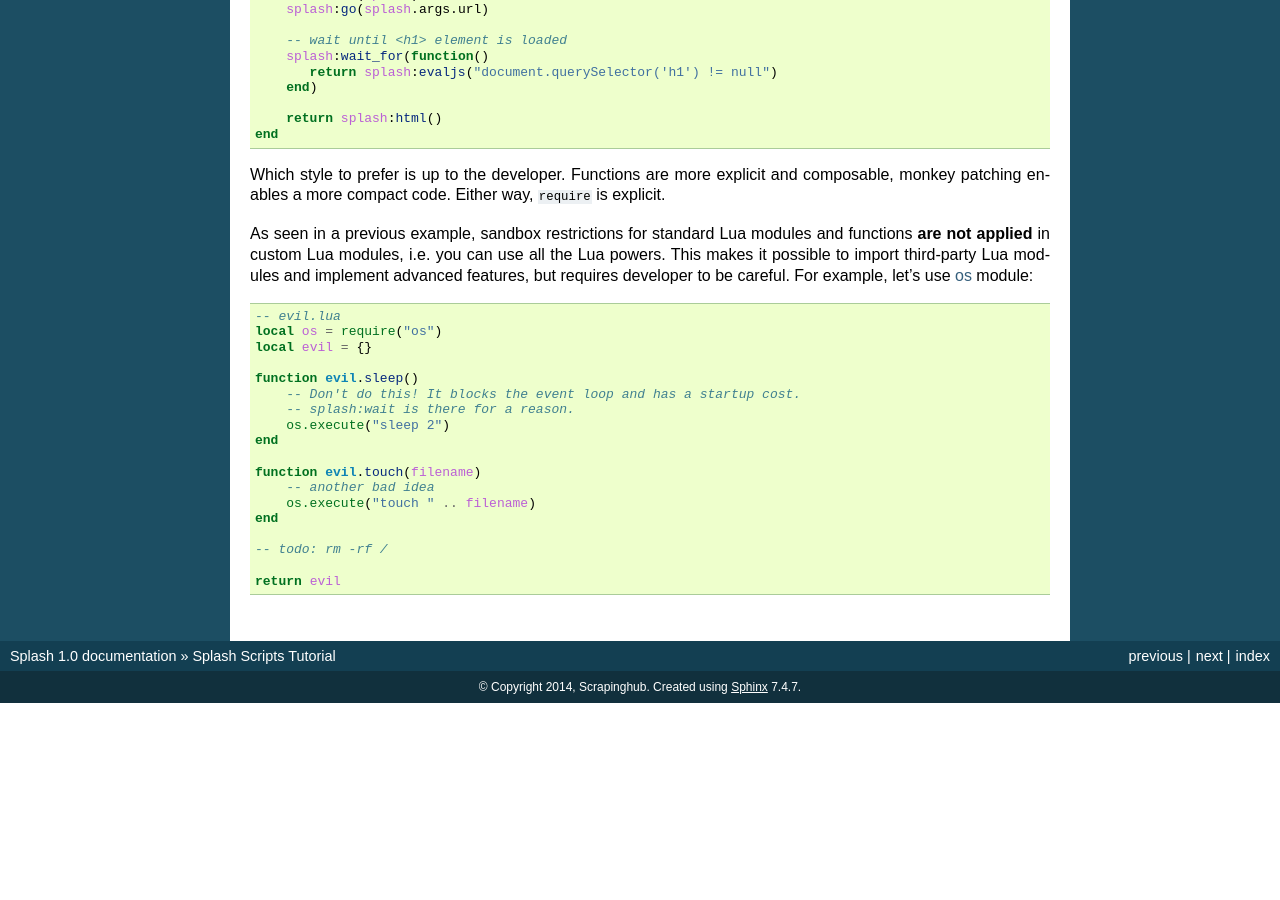
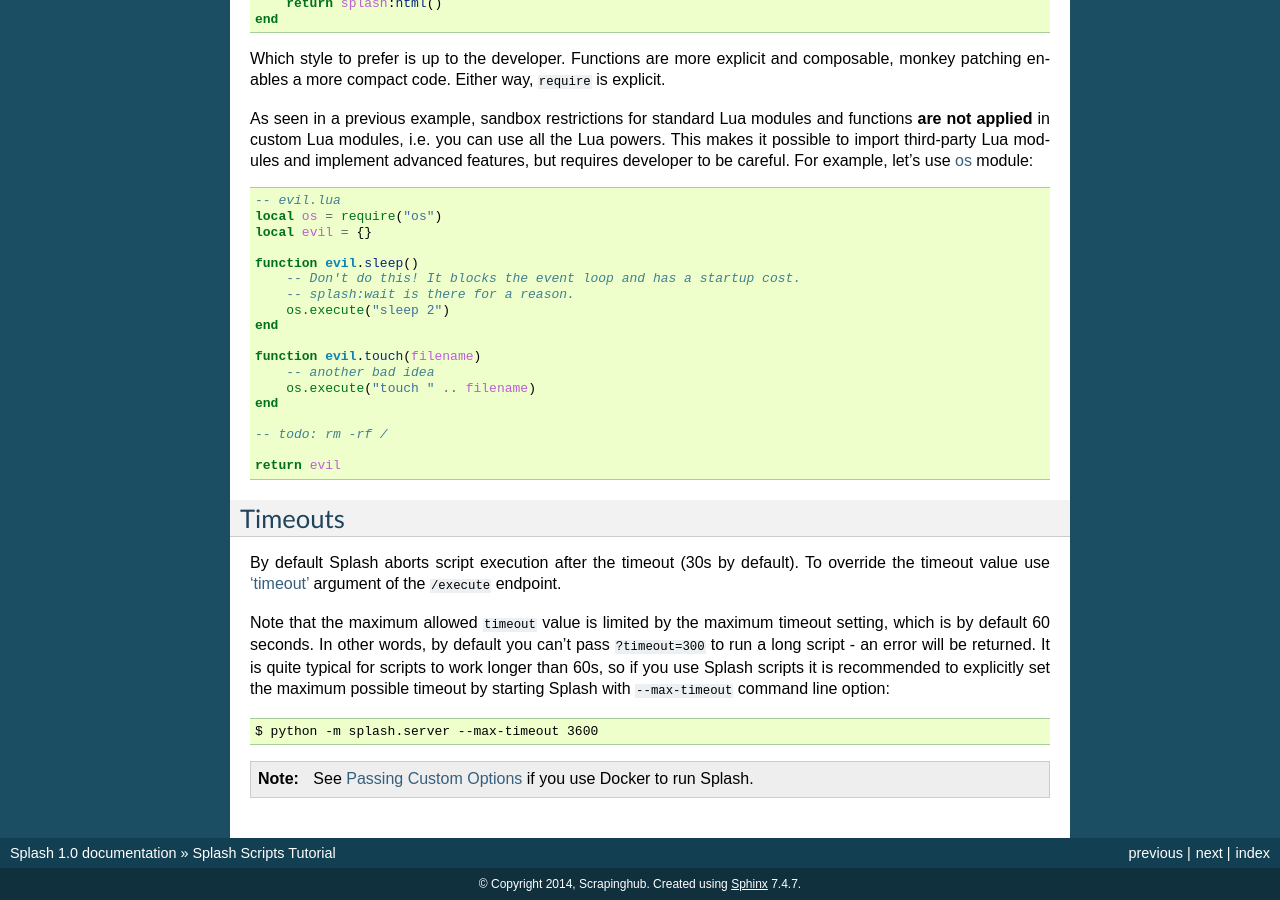
Before and after one commit to scrapinghub/splash, a Sphinx documentation site: the page built from docs/scripting-tutorial.rst, in a window 1280 px wide and 900 px high, scrolled down 7450 px. Built offline with Sphinx 7.4.7, drawn with Linux system fonts in a browser that asks for light colours; before the commit the page ends 8153 px from its top, so only the background shows below that; some of the changed text lies outside the part shown.

Commit message:
DOC some readability improvements for the max-timeout docs

```diff
--- a/docs/api.rst
+++ b/docs/api.rst
@@ -41,9 +41,13 @@
 .. _arg-timeout:
 
 timeout : float : optional
-  A timeout (in seconds) for the render (defaults to 30). Value of less than
-  supplied to --max-timeout command line option, or default maximum timeout
-  will be rejected with 400 status code and error message.
+  A timeout (in seconds) for the render (defaults to 30).
+
+  By default, maximum allowed value for the timeout is 60 seconds.
+  To override it start Splash with ``--max-timeout`` command line option.
+  For example, here Splash is configured to allow timeouts up to 2 minutes::
+
+      $ python -m splash.server --max-timeout 120
 
 .. _arg-wait:
 
@@ -415,6 +419,8 @@
 
 lua_source : string : required
   Browser automation script. See :ref:`scripting-tutorial` for more info.
+
+.. _arg-execute-timeout:
 
 timeout : float : optional
   Same as :ref:`'timeout' <arg-timeout>` argument for `render.html`_.
--- a/docs/install.rst
+++ b/docs/install.rst
@@ -88,6 +88,8 @@
 Customizing Dockerized Splash
 -----------------------------
 
+.. _docker-custom-options:
+
 Passing Custom Options
 ~~~~~~~~~~~~~~~~~~~~~~
 
--- a/docs/scripting-tutorial.rst
+++ b/docs/scripting-tutorial.rst
@@ -559,3 +554,24 @@
     -- todo: rm -rf /
 
     return evil
+
+Timeouts
+--------
+
+By default Splash aborts script execution after the timeout
+(30s by default). To override the timeout value use
+:ref:`'timeout' <arg-execute-timeout>` argument of the ``/execute`` endpoint.
+
+Note that the maximum allowed ``timeout`` value is limited by the maximum
+timeout setting, which is by default 60 seconds. In other words,
+by default you can't pass ``?timeout=300`` to run a long script - an
+error will be returned. It is quite typical for scripts to work longer
+than 60s, so if you use Splash scripts it is recommended to explicitly
+set the maximum possible timeout by starting Splash with
+``--max-timeout`` command line option::
+
+    $ python -m splash.server --max-timeout 3600
+
+.. note::
+
+    See :ref:`docker-custom-options` if you use Docker to run Splash.
```
Also changed, not shown: other parts of docs/scripting-tutorial.rst (+0 -5 lines).
